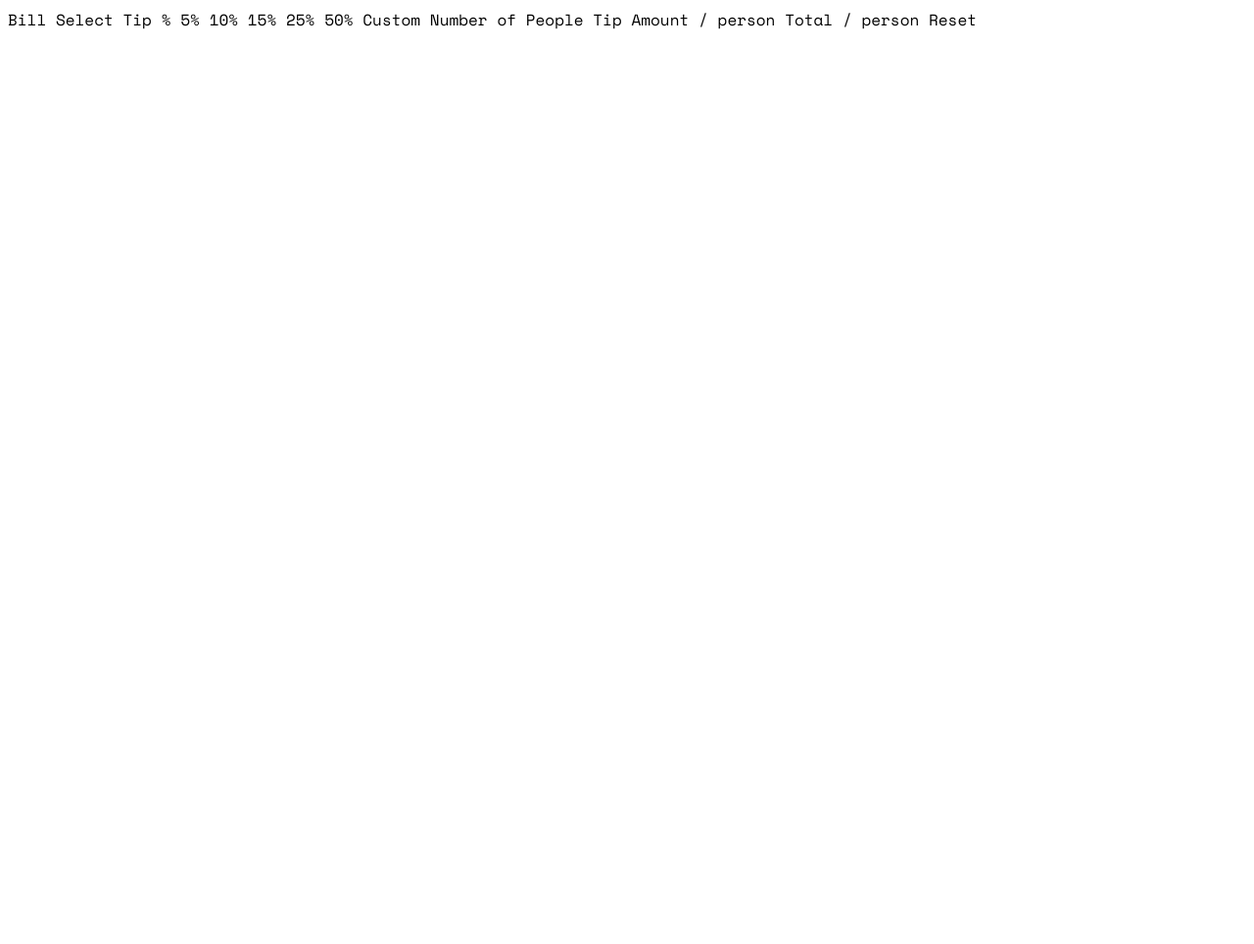
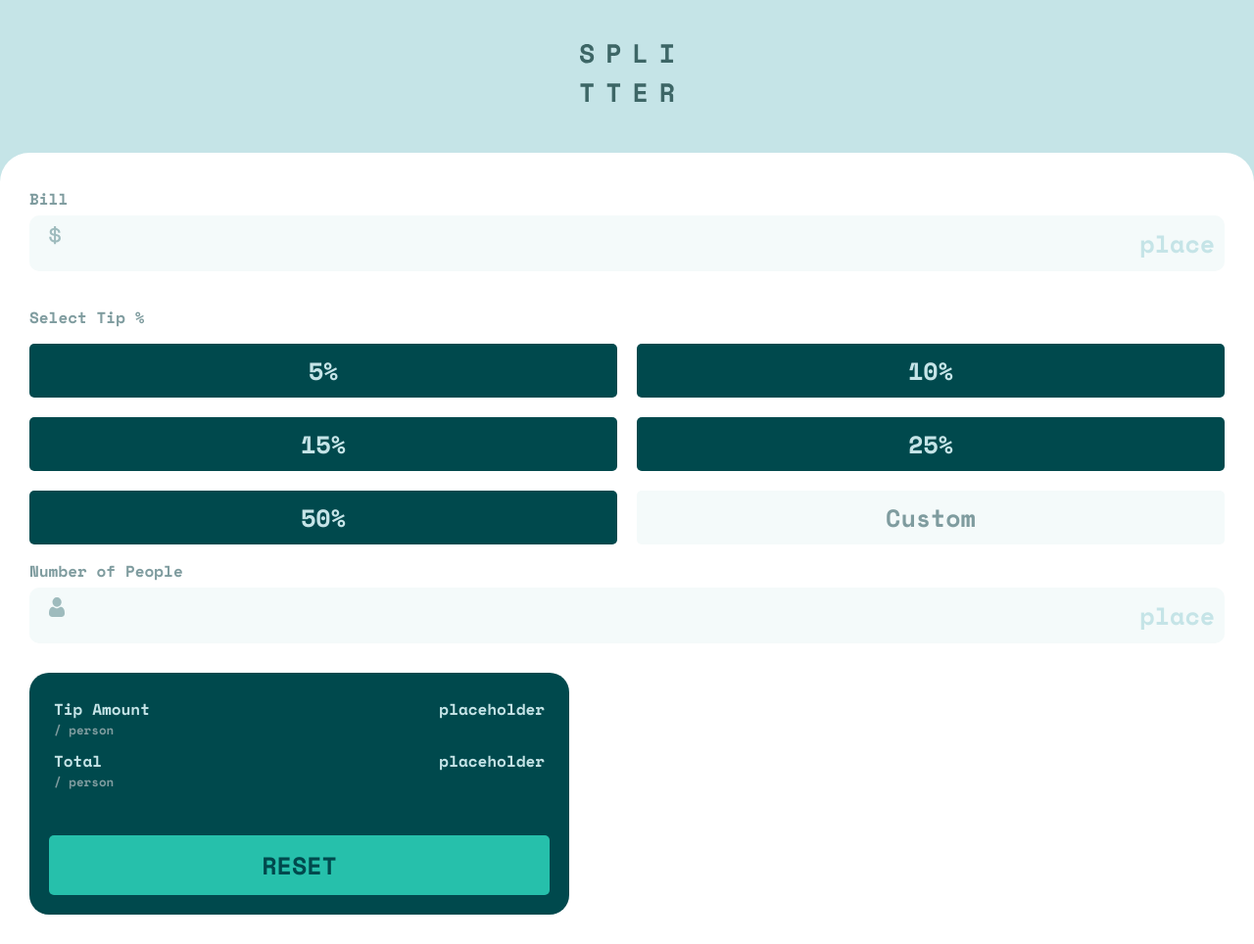
Before and after one commit to unimibYNGX/fe7-tip-calculator, a plain HTML site: page index.html in a window 1280 px wide. Shown: the whole page at 98% size. Before the commit the page ends 800 px from the top, so only its background shows below. Drawn offline with nearby package versions, Linux system fonts and the light colour scheme.

Commit message:
nearly done with the UI

```diff
--- a/index.html
+++ b/index.html
@@ -11,26 +11,47 @@
 
 </head>
 <body>
-
-  Bill
-
-  Select Tip %
-  5%
-  10%
-  15%
-  25%
-  50%
-  Custom
-
-  Number of People
-
-  Tip Amount
-  / person
-
-  Total
-  / person
-
-  Reset
+  <div class="logo">
+    <img src="images/logo.svg" alt="" class="img-logo">
+  </div>
+  <div class="card">
+    <div class="header bill">Bill</div>
+    <div class="display"><img src="images/icon-dollar.svg" class="img-dollar" alt=""><div class="col2">place</div></div>
+    <div class="header">Select Tip %</div>
+    <div class="flex-grid">
+      <div class="row r1">
+        <div class="btn-tip btn-left">5%</div>
+        <div class="btn-tip btn-right">10%</div>
+      </div>
+      <div class="row r2">
+        <div class="btn-tip btn-left">15% </div>
+        <div class="btn-tip btn-right">25%</div>
+      </div>
+      <div class="row r3">
+        <div class="btn-tip btn-left">50%</div>
+        <div class="btn-tip btn-right btn-custom">Custom</div>
+      </div>
+    </div>
+    <div class="header">Number of People</div>
+    <div class="display"><img src="images/icon-person.svg" alt="" class="img-person"><div class="col2">place</div></div>
+    <div class="card2">
+        <div class="row2 r1">
+          <div class="col1">
+            <div class="more">Tip Amount</div>
+            <div class="less">/ person</div>
+          </div>
+          <div class="col2">placeholder</div>
+        </div>
+        <div class="row2 r2">
+          <div class="col1">
+            <div class="more">Total</div>
+            <div class="less">/ person</div>
+          </div>
+          <div class="col2">placeholder</div>
+        </div>
+      <div class="btn-reset">RESET</div>
+    </div>
+  </div>
 
   <div class="attribution">
     Challenge by <a href="https://www.frontendmentor.io?ref=challenge" target="_blank">Frontend Mentor</a>.
--- a/styles.css
+++ b/styles.css
@@ -1,7 +1,7 @@
 @import url('https://fonts.googleapis.com/css2?family=Space+Mono:ital,wght@0,400;0,700;1,400;1,700&display=swap');
 
 :root {
-    --strong_cyan: hsl(172, 67%. 45%);
+    --strong_cyan: hsl(172, 67%, 45%);
 
     --very_dark_cyan: hsl(183, 100%, 15%);
     --dark_grayish_cyan: hsl(186, 14%, 43%);
@@ -20,3 +20,164 @@
 * {
     font-family: 'Space Mono', sans-serif;
 }
+
+.card {
+    background-color: var(--white);
+    border-top-left-radius: 30px;
+    border-top-right-radius: 30px;
+    display: flex;
+    flex-wrap: wrap;
+    padding: 30px;
+    color: hsl(184, 14%, 56%);
+    font-weight: 550;
+}
+
+.logo {
+    width: fit-content;
+    padding: 45px;
+}
+
+.img-person {
+    height: 20px;
+}
+
+.img-dollar {
+    height: 20px;
+}
+
+.img-logo {
+    height: 60px;
+}
+
+body {
+    background-color: var(--light_grayish_cyan);
+    display: flex;
+    width: 100%;
+    height: 100%;
+    flex-wrap: wrap;
+    justify-content: center;
+    margin: 0;
+}
+
+.bill {
+    margin-bottom: 5px;
+}
+
+.display {
+    display: flex;
+    justify-content: space-between;
+    background-color: var(--very_light_grayish_cyan);
+    width: 100%;
+    padding: 10px;
+    padding-left: 20px;
+    font-size: 25px;
+    color: var(--light_grayish_cyan);
+    border-radius: 10px;
+    margin-bottom: 30px;
+}
+
+.header {
+    width: 100%;
+    margin-top: 5px;
+    margin-bottom: 5px;
+}
+
+.flex-grid {
+    display: flex;
+    flex-wrap: wrap;
+    width: 100%;
+}
+
+.row {
+    display: flex;
+    width: 100%;
+    flex-wrap: nowrap;
+}
+
+.btn-tip {
+    width: 50%;
+    text-align: center;
+    padding: 20px;
+    padding-top: 9px;
+    padding-bottom: 9px;
+    border-radius: 5px;
+    font-size: 25px;
+    background-color: hsl(183, 100%, 15%);
+    color: var(--light_grayish_cyan);
+    cursor: pointer;
+    transition: 0.25s ease;
+}
+
+.btn-left {
+    margin: 10px;
+    margin-left: 0px;
+}
+
+.btn-right {
+    margin: 10px;
+    margin-right: 0px;
+}
+
+.btn-custom {
+    background-color: hsl(189, 41%, 97%);
+    color: hsl(184, 14%, 56%)
+}
+
+.btn-tip:hover {
+    background-color: var(--strong_cyan);
+    color: var(--very_dark_cyan);
+}
+
+.card2 {
+    background-color: var(--white);
+    border-radius: 20px;
+    display: flex;
+    flex-wrap: wrap;
+    padding: 20px;
+    color: hsl(185, 41%, 84%);
+    font-weight: 550;
+    background-color: var(--very_dark_cyan);
+}
+
+.row2 {
+    display: flex;
+    flex-wrap: wrap;
+}
+
+.btn-reset {
+    margin-top: 40px;
+    width: 100%;
+    text-align: center;
+    padding: 20px;
+    padding-top: 12px;
+    padding-bottom: 12px;
+    border-radius: 5px;
+    font-size: 25px;
+    background-color: var(--strong_cyan);
+    color: hsl(183, 100%, 15%);
+    cursor: pointer;
+    transition: 0.25s ease;
+}
+
+.row2 {
+    width: 100%;
+    padding: 5px;
+    /* background-color: red; */
+    justify-content: space-between;
+}
+
+.more {
+    width: 100%;
+}
+
+.less {
+    font-size: 12.5px;
+    width: 100%;
+    color:hsl(184, 14%, 56%)
+}
+
+.col2 {
+    align-items: center;
+    vertical-align: middle;
+    text-align: center;
+}
```
